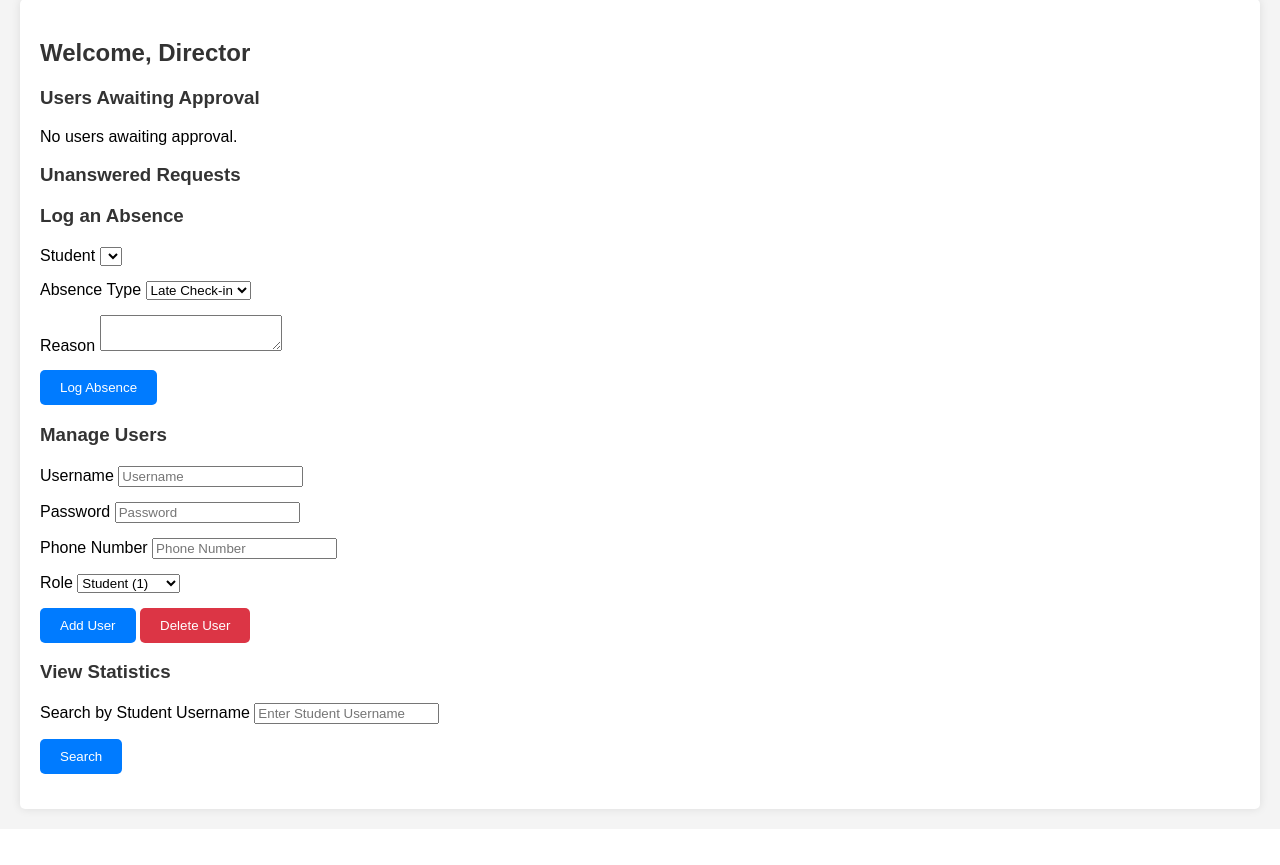
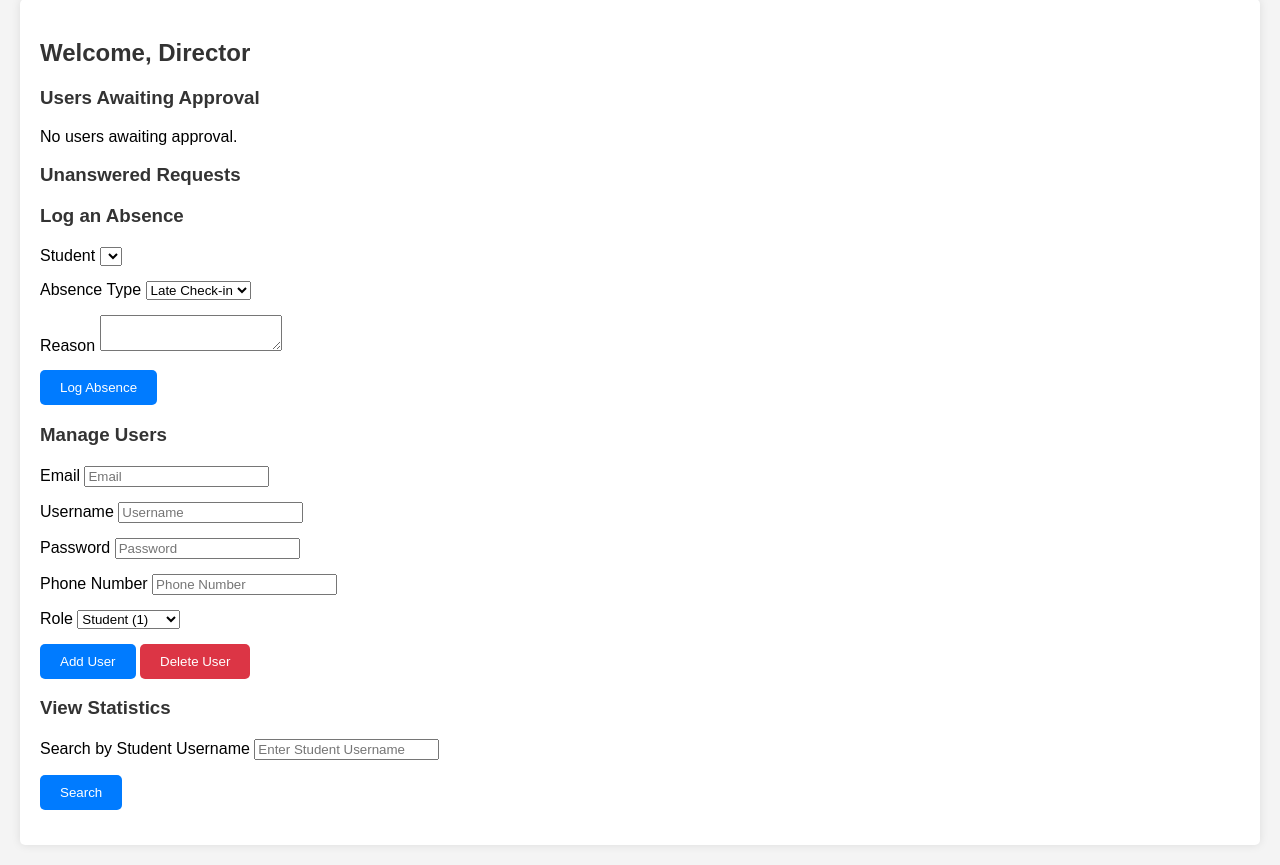
Before and after one commit to benzatman/TTLoggingApplication, a Flask app: template app/templates/director_dashboard.html in a window 1280 px wide. Shown: the part 39-904 px from the top of the page. Before the commit the page ends 855 px from the top, so only its background shows below. Run offline with Flask 3, Linux system fonts and the light colour scheme; the template is opened without the code that fills it: values that come from a table or form of the project are taken from there, others are empty.

Commit message:
fixing manage users and login

```diff
--- a/app/models.py
+++ b/app/models.py
@@ -6,7 +6,7 @@ class User(UserMixin, db.Model):
     id = db.Column(db.Integer, primary_key=True)
     email = db.Column(db.String(120), unique=True, nullable=False)  # Google email
     username = db.Column(db.String(100), nullable=False)  # Name from Google
-    password_hash = db.Column(db.String(255), nullable=False)  # Not used, but required for compatibility
+    password_hash = db.Column(db.String(255), nullable=True)  # Not used, but required for compatibility
     phone_number = db.Column(db.String(25), nullable=True)
     role = db.Column(db.Integer, nullable=True)  # 1 for student, 2 for counselor, 3 for director
     is_approved = db.Column(db.Boolean, default=False)  # Indicates if the user is approved by a director
--- a/app/routes.py
+++ b/app/routes.py
@@ -197,12 +197,14 @@ def manage_users():
         return redirect(url_for('dashboard'))
 
     if request.method == 'POST':
+        email = request.form.get('email')
         username = request.form.get('username')
         phone_number = request.form.get('phone_number')
         role = int(request.form.get('role'))
 
         if 'add_user' in request.form:
             new_user = User(
+                email=email,
                 username=username,
                 password_hash=generate_password_hash(request.form.get('password')),
                 role=role,
--- a/app/templates/director_dashboard.html
+++ b/app/templates/director_dashboard.html
@@ -79,6 +79,10 @@
     <h3>Manage Users</h3>
     <form method="POST" action="{{ url_for('manage_users') }}">
         <div class="form-group">
+            <label for="email">Email</label>
+            <input type="email" id="email" name="email" placeholder="Email" class="form-control" required>
+        </div>
+        <div class="form-group">
             <label for="username">Username</label>
             <input type="text" id="username" name="username" placeholder="Username" class="form-control" required>
         </div>
```
